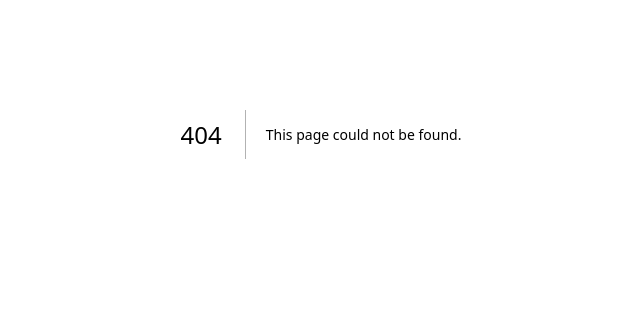
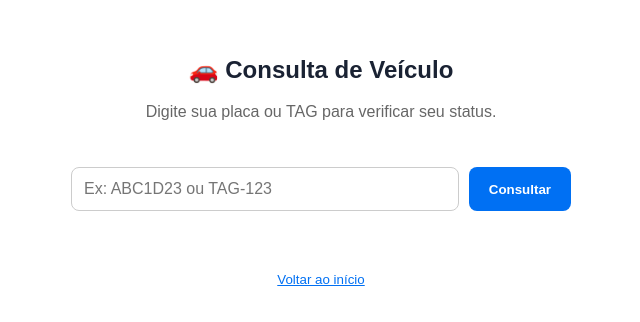
Before and after one commit to valdirsantos-netizen/ESTACIONAMENTO-ACESSO, a Next.js app: page /user in a window 1280 px wide. Before the commit this address had no page. Shown: the part 266-588 px from the top of the page, without its empty margins (319-959 px from the left). Built offline with nearby package versions, Linux system fonts and the light colour scheme.

Commit message:
Create page.tsx

```diff
--- /dev/null
+++ b/app/user/page.tsx
@@ -0,0 +1,136 @@
+'use client';
+
+import { useState } from 'react';
+import { supabase } from '@/lib/supabaseClient';
+
+export default function UserPage() {
+  const [searchTerm, setSearchTerm] = useState('');
+  const [vehicle, setVehicle] = useState<any>(null);
+  const [loading, setLoading] = useState(false);
+  const [errorMsg, setErrorMsg] = useState('');
+
+  async function handleSearch() {
+    if (!searchTerm) return;
+    setLoading(true);
+    setErrorMsg('');
+    setVehicle(null);
+
+    try {
+      // Busca por Placa ou por TAG
+      const { data, error } = await supabase
+        .from('vehicles')
+        .select('*')
+        .or(`plate.eq.${searchTerm.toUpperCase()},tag.eq.${searchTerm.toUpperCase()}`)
+        .maybeSingle();
+
+      if (error) throw error;
+
+      if (data) {
+        setVehicle(data);
+      } else {
+        setErrorMsg('Veículo não encontrado. Verifique os dados ou procure a administração.');
+      }
+    } catch (err: any) {
+      setErrorMsg('Erro ao consultar. Tente novamente mais tarde.');
+    } finally {
+      setLoading(false);
+    }
+  }
+
+  return (
+    <div style={{
+      padding: '20px',
+      maxWidth: '500px',
+      margin: 'auto',
+      fontFamily: 'sans-serif',
+      minHeight: '100vh',
+      display: 'flex',
+      flexDirection: 'column',
+      justifyContent: 'center'
+    }}>
+      <div style={{ textAlign: 'center', marginBottom: '30px' }}>
+        <h2 style={{ color: '#1a2233' }}>🚗 Consulta de Veículo</h2>
+        <p style={{ color: '#666' }}>Digite sua placa ou TAG para verificar seu status.</p>
+      </div>
+
+      <div style={{ display: 'flex', gap: '10px', marginBottom: '20px' }}>
+        <input
+          style={{
+            flex: 1,
+            padding: '12px',
+            borderRadius: '8px',
+            border: '1px solid #ccc',
+            fontSize: '1rem'
+          }}
+          placeholder="Ex: ABC1D23 ou TAG-123"
+          value={searchTerm}
+          onChange={(e) => setSearchTerm(e.target.value)}
+          onKeyDown={(e) => e.key === 'Enter' && handleSearch()}
+        />
+        <button
+          onClick={handleSearch}
+          style={{
+            padding: '12px 20px',
+            backgroundColor: '#0070f3',
+            color: 'white',
+            border: 'none',
+            borderRadius: '8px',
+            cursor: 'pointer',
+            fontWeight: 'bold'
+          }}
+        >
+          {loading ? '...' : 'Consultar'}
+        </button>
+      </div>
+
+      {errorMsg && (
+        <div style={{ padding: '15px', backgroundColor: '#fff5f5', color: '#c53030', borderRadius: '8px', textAlign: 'center' }}>
+          {errorMsg}
+        </div>
+      )}
+
+      {vehicle && (
+        <div style={{
+          padding: '20px',
+          backgroundColor: '#fff',
+          borderRadius: '12px',
+          boxShadow: '0 4px 12px rgba(0,0,0,0.1)',
+          border: '1px solid #eee'
+        }}>
+          <h3 style={{ marginTop: 0 }}>Dados do Cadastro</h3>
+          <p><strong>Proprietário:</strong> {vehicle.name}</p>
+          <p><strong>Placa:</strong> {vehicle.plate}</p>
+          <p><strong>TAG:</strong> {vehicle.tag}</p>
+          <hr style={{ border: 'none', borderTop: '1px solid #eee' }} />
+          <div style={{ display: 'flex', alignItems: 'center', gap: '10px' }}>
+            <span>Status:</span>
+            <span style={{
+              padding: '5px 12px',
+              borderRadius: '20px',
+              fontSize: '0.9rem',
+              fontWeight: 'bold',
+              backgroundColor: vehicle.status === 'Liberado' ? '#e6fffa' : '#fff5f5',
+              color: vehicle.status === 'Liberado' ? '#2c7a7b' : '#c53030'
+            }}>
+              {vehicle.status}
+            </span>
+          </div>
+        </div>
+      )}
+
+      <button
+        onClick={() => window.location.href = '/'}
+        style={{
+          marginTop: '40px',
+          background: 'none',
+          border: 'none',
+          color: '#0070f3',
+          cursor: 'pointer',
+          textDecoration: 'underline'
+        }}
+      >
+        Voltar ao início
+      </button>
+    </div>
+  );
+}
```
